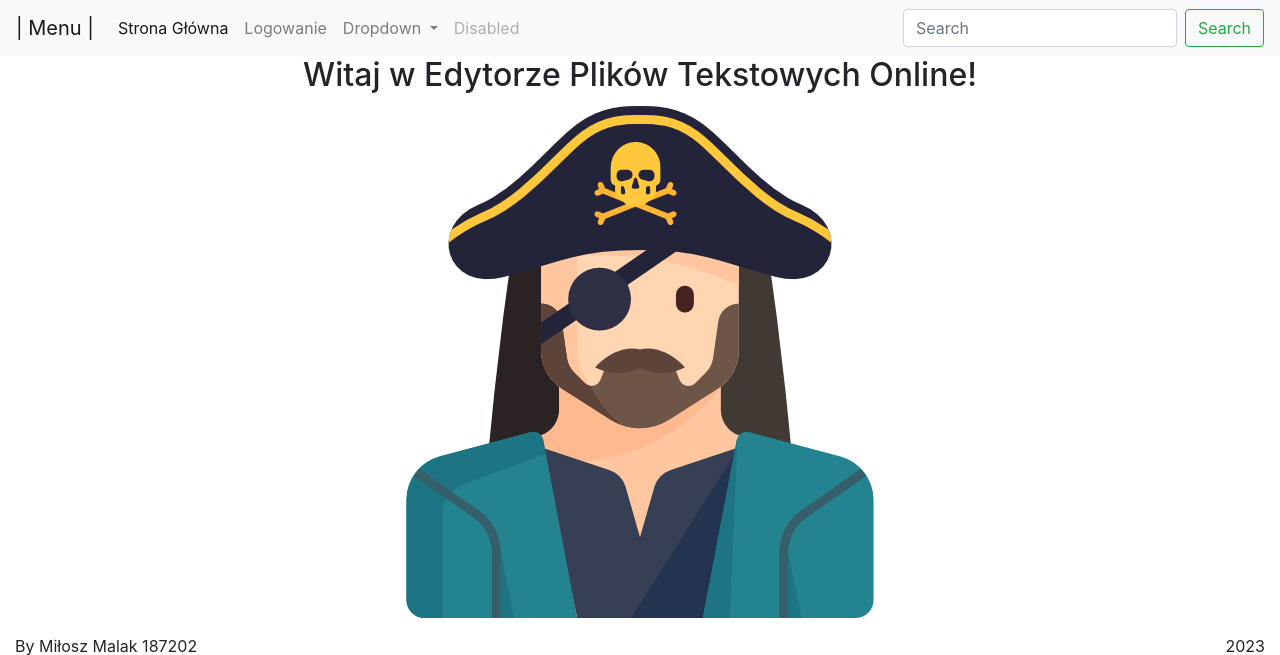
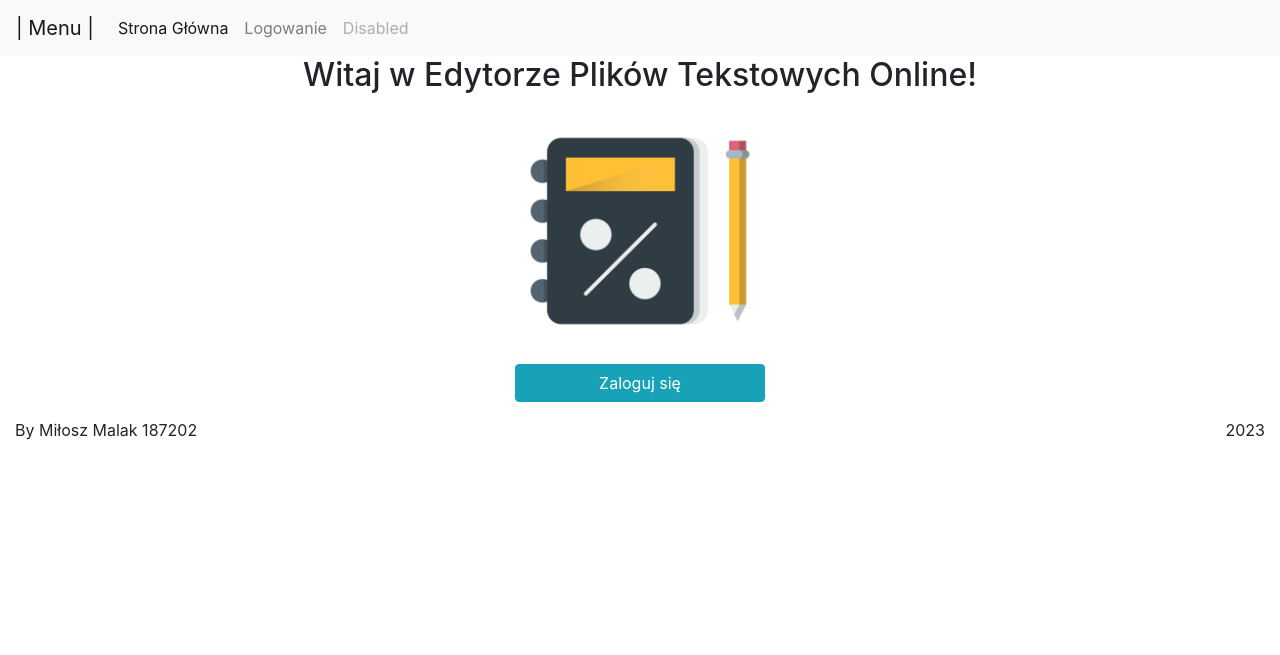
Before and after one commit to Milasho/edytor-plikow-tekstowych-online, a Flask app: page / in a window 1280 px wide. Shown: the top 655 px of the page. Run offline with Flask 3, Linux system fonts and the light colour scheme.

Commit message:
Fixed problems with main page

```diff
--- a/root/components/navbar/navbar.html
+++ b/root/components/navbar/navbar.html
@@ -15,25 +15,10 @@
                     <li class="nav-item">
                 <a class="nav-link {{ 'active' if active_navbar_part=='login' }}" href="{{ url_for('login') }}">Logowanie</a>
                 </li>
-            <li class="nav-item dropdown">
-                <a class="nav-link dropdown-toggle {{ 'active' if active_navbar_part=='drop' }}" href="#" id="navbarDropdown" role="button" data-toggle="dropdown" aria-haspopup="true" aria-expanded="false">
-                Dropdown
-            </a>
-            <div class="dropdown-menu" aria-labelledby="navbarDropdown">
-                <a class="dropdown-item" href="#">Action</a>
-                <a class="dropdown-item" href="#">Another action</a>
-                <div class="dropdown-divider"></div>
-                <a class="dropdown-item" href="#">Something else here</a>
-            </div>
-            </li>
                 <li class="nav-item">
                     <a class="nav-link disabled" href="#">Disabled</a>
                 </li>
             </ul>
-        <form class="form-inline my-2 my-lg-0">
-            <input class="form-control mr-sm-2" type="search" placeholder="Search" aria-label="Search">
-            <button class="btn btn-outline-success my-2 my-sm-0" type="submit">Search</button>
-        </form>
         </div>
     </nav>
   {% endblock %}
--- a/root/components/templates/index.html
+++ b/root/components/templates/index.html
@@ -16,10 +16,15 @@ Edytor Plików Tekstowych Online
     </div>
 
     <div class="row mt-1">
-        <div class="col-12">
-            <img src="{{ url_for('static', filename='flat pirat.png') }}" class="rounded mx-auto d-block">
+        <div class="col-12 text-center">
+            <img src="{{ url_for('static', filename='notatnik.webp') }}" class="rounded mx-auto d-block" style="width: 20%;">
+            <button type="button" class="btn btn-info mt-2" style="width: 20%;">Zaloguj się</button>
         </div>
     </div>
+
+
+
+
 
     <div class="row mt-3">
         <div class="col-6">
```
Also changed, not shown: root/static/flat pirat.png (deleted), root/static/notatnik.webp (added). Lines whose indentation alone changed are shown as unchanged.
